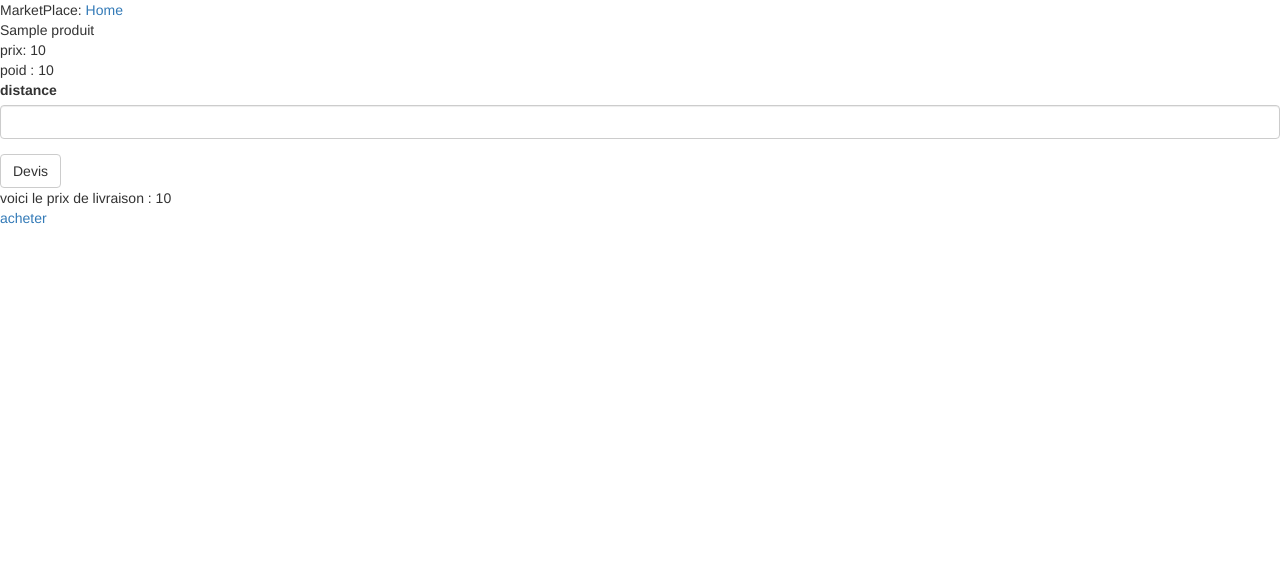
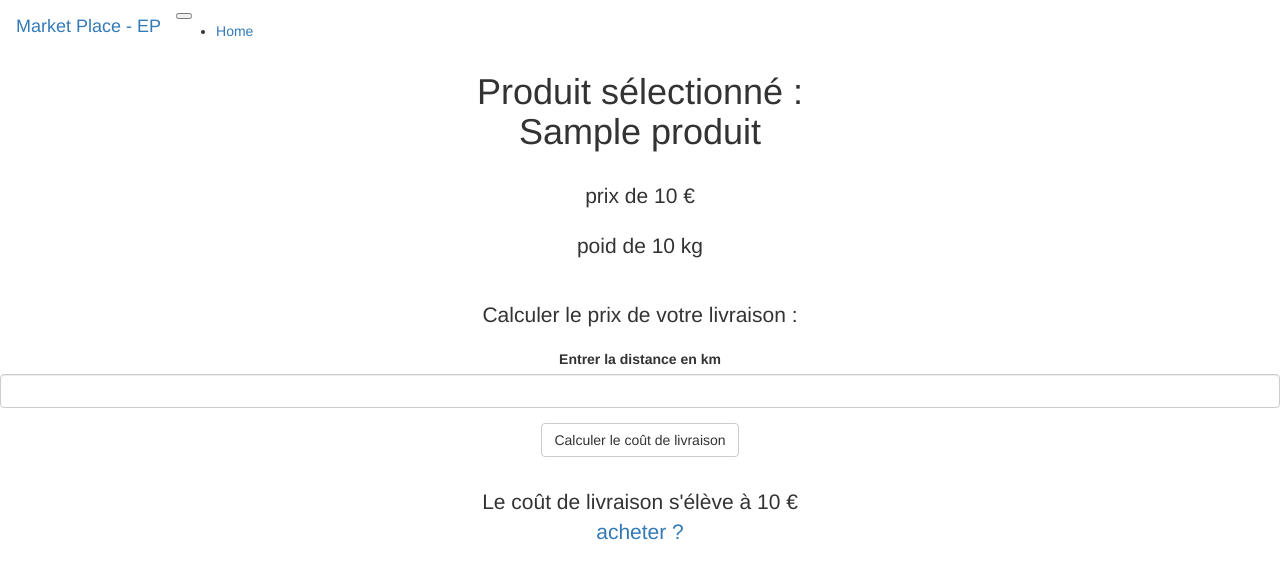
Before and after one commit to Owasana/info802, a Flask app: template MarketPlace/templates/devis.html in a window 1280 px wide. Shown: the top 579 px of the page. Run offline with Flask 2, Linux system fonts and the light colour scheme; the template is opened without the code that fills it: values that come from a table or form of the project are taken from there, most other values are stand-ins (such as "Sample title", 1, 10 or a date in 2020); parts of the project's set-up code (start-up, migrations or seed data) failed here and were passed over; some libraries are stand-ins or nearby versions.

Commit message:
Modification apparence du site

```diff
--- a/MarketPlace/forms.py
+++ b/MarketPlace/forms.py
@@ -1,6 +1,7 @@
 from flask_wtf import FlaskForm
 from wtforms import StringField, BooleanField, DecimalField, SubmitField, PasswordField, DateField
 from wtforms.validators import DataRequired
+import datetime
 
 class LoginForm(FlaskForm):
     username = StringField('Username', validators=[DataRequired()])
@@ -9,17 +10,21 @@ class LoginForm(FlaskForm):
     submit = SubmitField('Sign In')
 
 class DevisForm(FlaskForm):
-    distance = DecimalField('distance', validators=[DataRequired()])
-    submit = SubmitField('Devis')
+    distance = DecimalField('Entrer la distance en km', validators=[DataRequired()])
+    submit = SubmitField('Calculer le coût de livraison')
 
+#Donnée de test :
+#'cardNumber': '4970100000000154',
+#'cardCvx': '123',
+#'cardExpirationDate': '0128',
 class UserForm(FlaskForm):
-    first_name = StringField('first_name', validators=[DataRequired()])
-    last_name = StringField('last_name', validators=[DataRequired()])
-    birthday = DateField('birthday', validators=[DataRequired()], format='%d/%m/%Y')
-    nationality = StringField('nationality', validators=[DataRequired()])
-    country_of_residence = StringField('country_of_residence', validators=[DataRequired()])
-    email = StringField('email', validators=[DataRequired()])
-    cardNumber = StringField('cardNumber', validators=[DataRequired()])
-    cardCvx = StringField('cardCvx', validators=[DataRequired()])
-    cardExpirationDate= StringField('cardExpirationDate', validators=[DataRequired()])
-    submit = SubmitField('Payement')
+    first_name = StringField('Prénom', default='Toto', validators=[DataRequired()])
+    last_name = StringField('Nom', default='ChèqueEnBois',  validators=[DataRequired()])
+    birthday = DateField('Date d \'anniversaire', default=datetime.date(1985, 12, 1), validators=[DataRequired()], format='%Y/%m/%d')
+    nationality = StringField('Nationnalitée', default='FR',  validators=[DataRequired()])
+    country_of_residence = StringField('Pays', default='FR',  validators=[DataRequired()])
+    email = StringField('Email', default='toto@chequeenbois.fr',  validators=[DataRequired()])
+    cardNumber = StringField('Numéro de carte', default='4970100000000154',  validators=[DataRequired()])
+    cardCvx = StringField('Cvx de la carte', default='123', validators=[DataRequired()])
+    cardExpirationDate= StringField('Date d\'expiration', default='0128', validators=[DataRequired()])
+    submit = SubmitField('Payer')
--- a/MarketPlace/model/users.py
+++ b/MarketPlace/model/users.py
@@ -14,6 +14,7 @@ from mangopay.utils import Address
 
 
 ##Vendeur Défini :
+
 #vendor_user = NaturalUser(first_name = 'Lily',
 #                          last_name = 'Lala',
 #                          birthday = 1300186358,
@@ -78,4 +79,4 @@ class User:
                                     secure_mode_return_url="https://www.ulule.com/")
         direct_pay_in.save()
 
-        return "Payement fait , coût total : " + str(pricetot)
+        return str(pricetot)
--- a/MarketPlace/templates/base.html
+++ b/MarketPlace/templates/base.html
@@ -2,15 +2,24 @@
 {% extends 'bootstrap/base.html' %}
 {% import "bootstrap/wtf.html" as wtf %}
 
-    {% block navbar %}
+ {%block navbar%}
   <head>
-    {% if title %}
-    <title>{{ title }} - MarketPlace</title>
-    {% else %}
     <title>MarketPlace</title>
-    {% endif %}
+    <title>MarketPlace</title>
   </head>
+
   <body>
-    <div>MarketPlace: <a href="/index">Home</a></div>
-</body>
-{% endblock %}
+    <nav class="navbar navbar-dark bg-dark">
+  <a class="navbar-brand" href="#">Market Place - EP</a>
+  <button class="navbar-toggler" type="button" data-toggle="collapse" data-target="#navbarsExample01" aria-controls="navbarsExample01" aria-expanded="false" aria-label="Toggle navigation">
+    <span class="navbar-toggler-icon"></span>
+  </button>
+
+  <div class="collapse navbar-collapse" id="navbarsExample01">
+    <ul class="navbar-nav mr-auto">
+      <li class="nav-item active">
+        <a class="nav-link" href="/index">Home <span class="sr-only">(current)</span></a>
+      </li>
+  </div>
+</nav>
+{%endblock %}
--- a/MarketPlace/templates/devis.html
+++ b/MarketPlace/templates/devis.html
@@ -1,15 +1,23 @@
 {% extends "base.html" %}
 {% block content %}
 
+<div class="pricing-header px-3 py-3 pt-md-5 pb-md-4 mx-auto text-center">
+<h1 class="display-4">Produit sélectionné : <br> {{ produit.name }} </h1>
+<br>
+<p class="lead"> prix de {{produit.cost}} € </p>
+<p class="lead"> poid de {{produit.weight}} kg </p>
+<br>
+<p class="lead"> Calculer le prix de votre livraison : </p>
+<p class="lead"> {{ wtf.quick_form(form) }} </p>
 
-    <div> {{ produit.name }}</div>
-    <div> prix: {{produit.cost}} </div>
-    <div> poid : {{produit.weight}} </div>
+{% if prix %}
+<br>
+<p class="lead"> Le coût de livraison s'élève à {{prix}} €
+<br>
+<a href={{url_for('payment', productid = produit.id, livraison = prix)}}> acheter ? </a>
+</p>
+{% endif %}
+</div>
 
-    {{ wtf.quick_form(form) }}
 
-    {% if prix %}
-    <div> voici le prix de livraison  : {{prix}} </div>
-    <a href={{url_for('payment', productid = produit.id, livraison = prix)}}> acheter </a>
-    {% endif %}
 {% endblock %}
```
Also changed, not shown: MarketPlace/templates/index.html (+24 -3 lines), MarketPlace/templates/payment.html (+11 -4 lines).
